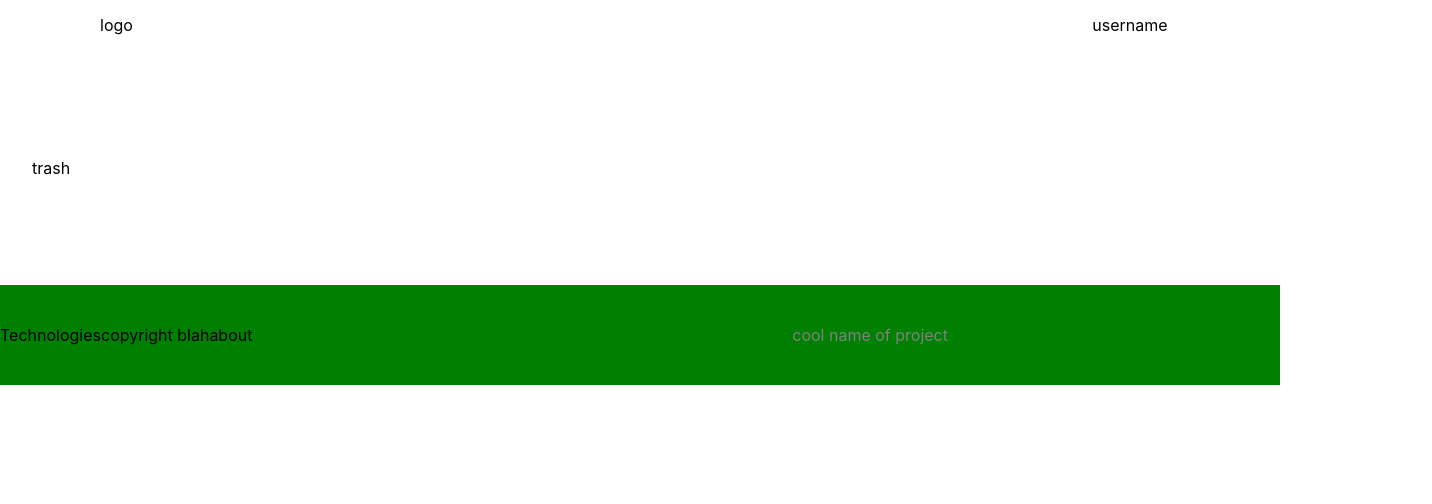
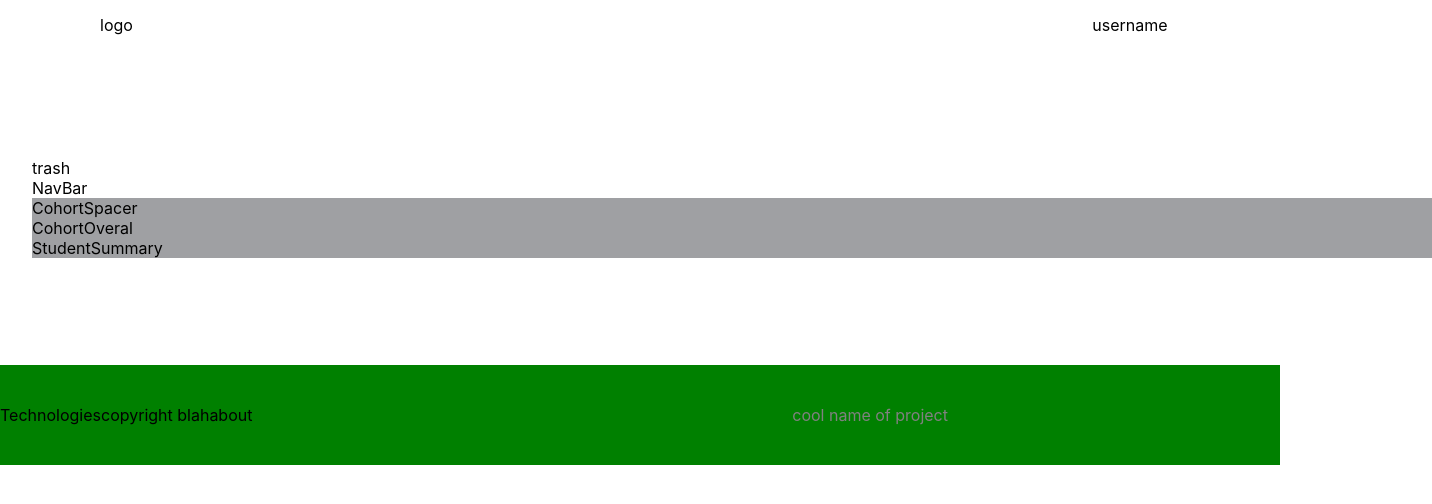
Before and after one commit to gschool-blue-ocean/instructor-hub-old, a Next.js app: page / in a window 1280 px wide. Shown: the top 504 px of the page, 1432 px wide, since content can reach past the window. Built offline with nearby package versions, Linux system fonts and the light colour scheme.

Commit message:
In line with Charles on initial container setup for Cohort view

```diff
--- a/components/main_page/CohortContainer.js
+++ b/components/main_page/CohortContainer.js
@@ -1,9 +1,16 @@
-import React from 'react'
+import StudentSummary from "./CohortInformation.js/StudentSummary";
+import CohortOveral from "./CohortInformation.js/CohortOveral";
+import CohortSpacer from "./CohortInformation.js/CohortSpacer";
+import containerStyles from "../../styles/CohortContainer.module.css";
 
 const CohortContainer = () => {
   return (
-    <div>CohortContainer</div>
-  )
-}
+    <div className={containerStyles.container}>
+      <CohortSpacer />
+      <CohortOveral />
+      <StudentSummary />
+    </div>
+  );
+};
 
-export default CohortContainer
+export default CohortContainer;
--- a/components/main_page/CohortInformation.js/CohortOveral.js
+++ b/components/main_page/CohortInformation.js/CohortOveral.js
@@ -1,9 +1,5 @@
-import React from 'react'
+const CohortOveral = () => {
+  return <div>CohortOveral</div>;
+};
 
-const CohortOveral = () => {
-  return (
-    <div>CohortOveral</div>
-  )
-}
-
-export default CohortOveral
+export default CohortOveral;
--- a/components/main_page/FullPage.js
+++ b/components/main_page/FullPage.js
@@ -1,9 +1,13 @@
-import React from 'react'
+import CohortContainer from "./CohortContainer";
+import NavBar from "./NavBar";
 
 const FullPage = () => {
   return (
-    <div>FullPage</div>
-  )
-}
+    <div>
+      <NavBar />
+      <CohortContainer />
+    </div>
+  );
+};
 
-export default FullPage
+export default FullPage;
--- a/pages/index.js
+++ b/pages/index.js
@@ -1,6 +1,8 @@
-import Head from 'next/head'
-import Image from 'next/image'
-import styles from '../styles/Home.module.css'
+import Head from "next/head";
+import Image from "next/image";
+import CohortContainer from "../components/main_page/CohortContainer";
+import styles from "../styles/Home.module.css";
+import FullPage from "../components/main_page/FullPage";
 
 export default function Home() {
   return (
@@ -11,6 +13,7 @@
         <link rel="icon" href="/favicon.ico" />
       </Head>
       trash
+      <FullPage />
     </div>
-  )
+  );
 }
--- /dev/null
+++ b/styles/CohortContainer.module.css
@@ -0,0 +1,6 @@
+.container {
+  width: 1400px;
+  position: relative;
+  margin: 0px auto;
+  background-color: rgba(16 18 27/40%);
+}
--- /dev/null
+++ b/styles/StudentSummary.module.css
@@ -0,0 +1,6 @@
+.border {
+  background-color: rgba(146, 151, 179, 0.13);
+  border: 1px solid;
+  position: absolute;
+  right: 800px;
+}
```
